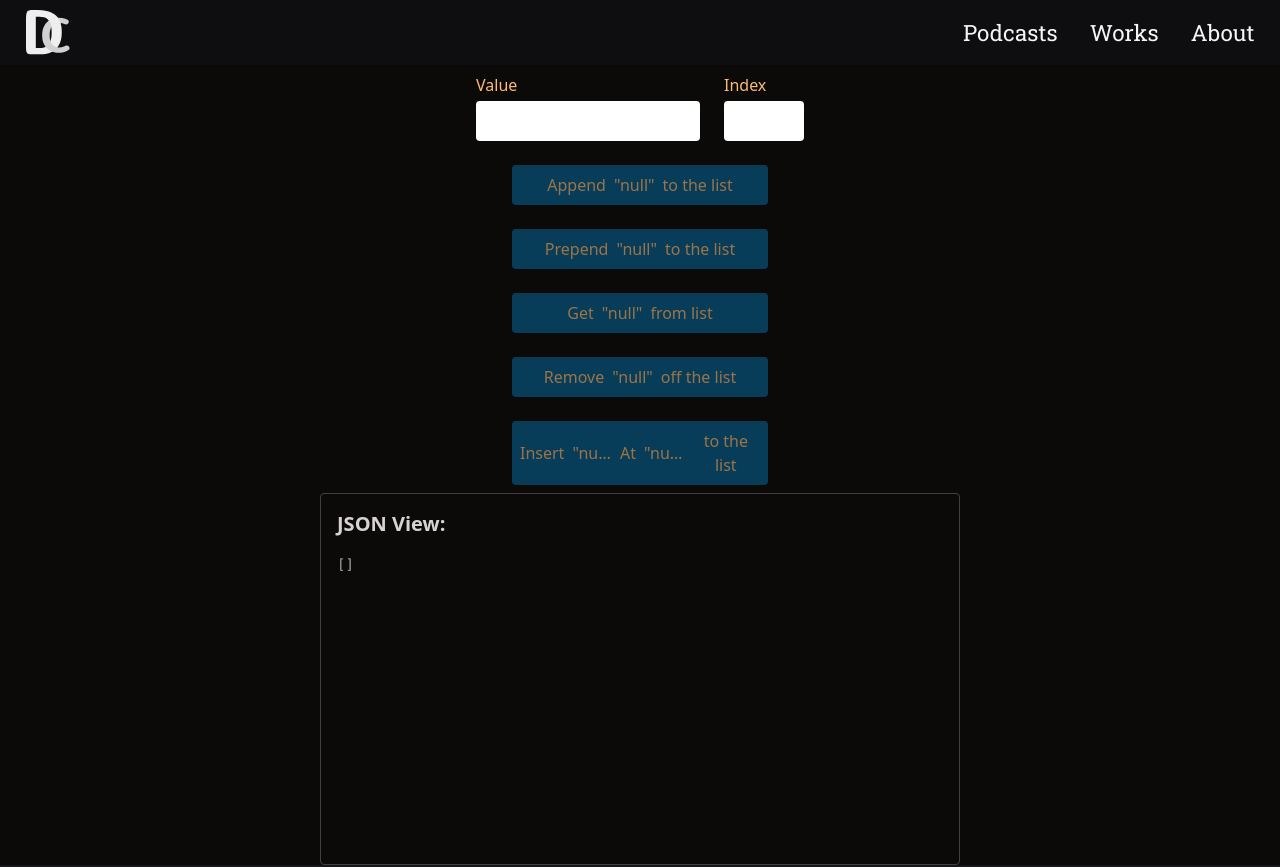
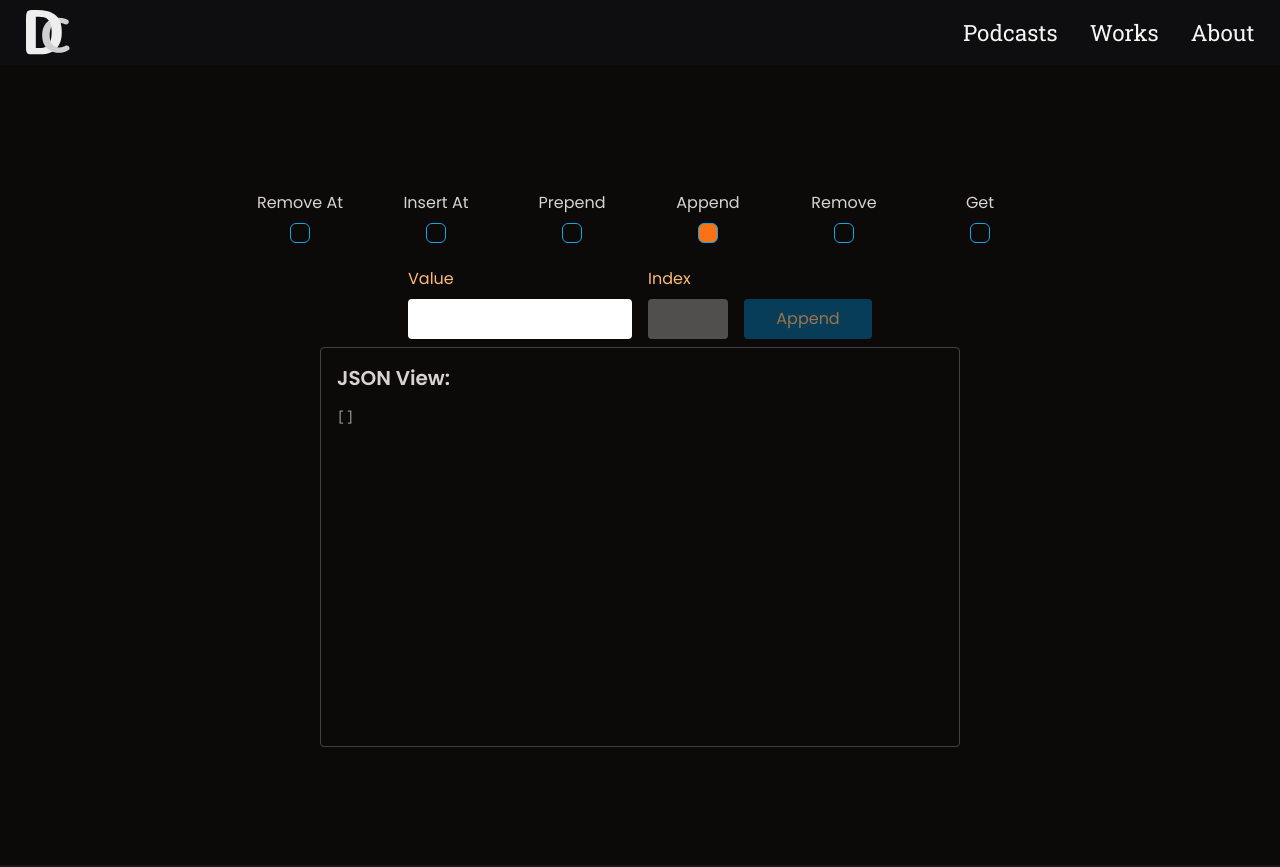
Before and after one commit to Willienn/site, a Next.js app: page /works/data-structures/linked-lists in a window 1280 px wide. Shown: the top 867 px of the page. Built offline with nearby package versions, Linux system fonts and the light colour scheme.

Commit message:
feat(main): finish implementations of doubly linked list

```diff
--- a/package.json
+++ b/package.json
@@ -32,10 +32,12 @@
     "autoprefixer": "^10.4.20",
     "classnames": "^2.5.1",
     "date-fns": "^4.1.0",
+    "dompurify": "^3.2.0",
     "eslint": "^9.14.0",
     "eslint-plugin-prettier": "^5.2.1",
     "framer-motion": "^11.11.11",
     "gray-matter": "^4.0.3",
+    "isomorphic-dompurify": "^2.16.0",
     "next": "^15.0.3",
     "next-fonts": "^1.5.1",
     "postcss": "^8.4.49",
--- a/src/app/(main)/works/data-structures/linked-lists/page.tsx
+++ b/src/app/(main)/works/data-structures/linked-lists/page.tsx
@@ -1,4 +1,5 @@
 "use client"
+import DOMPurify from "isomorphic-dompurify"
 import { useRef, useState } from "react"
 
 type Node<T> = {
@@ -135,8 +136,7 @@ export class DoublyLinkedList<T> {
       this.append(item)
       return
     }
-    const array = []
-    const result = this.get(item)
+    const result = this.get(idx)
     if (result !== -1) {
       const newNode = { node: item, prev: result.prev, next: result }
       result.prev!.next = newNode
@@ -147,7 +147,29 @@ export class DoublyLinkedList<T> {
       return
     }
   }
-  removeAt() {}
+  removeAt(idx: number): void {
+    if (idx < 0 || idx > this.length) throw new Error("Out of Bounds")
+
+    if (idx === 0) {
+      this.head = this.head.next
+      this.length--
+      return
+    }
+    if (idx === this.length) {
+      this.tail = this.tail.prev
+      this.length--
+      return
+    }
+    const result = this.get(idx)
+    if (result !== -1) {
+      result?.prev?.next ? (result.prev.next = result.next) : null // not suposed to happend but seens to happend???????
+      result?.next?.prev ? (result.next.prev = result.prev) : null // not suposed to happend but seens to happend???????
+
+      this.length--
+
+      return
+    }
+  }
   remove(item: T) {
     if (item === this.head?.node) {
       this.head = this.head.next
@@ -171,6 +193,7 @@ export class DoublyLinkedList<T> {
   }
 }
 
+// Utility function to serialize a linked list
 function serializeLinkedList<T>(head: Node<T> | undefined) {
   const result: Array<{ node: T; prev?: T; next?: T }> = []
   let currentNode = head
@@ -187,6 +210,15 @@ function serializeLinkedList<T>(head: Node<T> | undefined) {
   return result
 }
 
+// Utility to convert a string to title case
+function toTitleCase(str: string): string {
+  return str.replace(
+    /\w\S*/g,
+    (text) => text[0].toUpperCase() + text.slice(1).toLowerCase()
+  )
+}
+
+// Highlighted JSON component with sanitization
 function HighlightedJSON({
   data,
   indentation,
@@ -203,10 +235,12 @@ function HighlightedJSON({
     .replace(/null/g, '<span class="text-red-400">null</span>') // Null in red
     .replace(/true|false/g, '<span class="text-purple-400">$&</span>') // Booleans in purple
 
+  const sanitizedHTML = DOMPurify?.sanitize(highlighted)
+
   return (
     <pre
-      className="overflow-auto whitespace-pre-wrap font-mono text-sm text-stone-400"
-      dangerouslySetInnerHTML={{ __html: highlighted }}
+      className="overflow-auto whitespace-pre-wrap font-fira_code text-sm text-stone-400"
+      dangerouslySetInnerHTML={{ __html: sanitizedHTML }}
     />
   )
 }
@@ -214,130 +248,131 @@ function HighlightedJSON({
 export default function Page() {
   const [inptValue, setInptValue] = useState<string | null>(null)
   const [inptIndex, setInptIndex] = useState<string | null>(null)
-  const [_, setRenderTrigger] = useState(false)
+  const [error, setError] = useState<string | false>(false)
+  const [operation, setOperation] =
+    useState<(typeof operations)[number]>("append")
+  const [renderTrigger, setRenderTrigger] = useState(false) // Tracks updates for re-render
+
   const listRef = useRef(new DoublyLinkedList<string>()) // Persistent list
 
-  const appendToList = () => {
-    if (inptValue) {
-      listRef.current.append(inptValue)
-      setRenderTrigger((prev) => !prev) // Trigger re-render
-    }
+  function handleOperations() {
+    if (
+      !inptValue &&
+      ["append", "prepend", "get", "remove"].includes(operation)
+    ) {
+      setError("Value is required for this operation")
+      return
     }
 
-  const prependToList = () => {
-    if (inptValue) {
-      listRef.current.prepend(inptValue)
-      setRenderTrigger((prev) => !prev) // Trigger re-render
-    }
+    const index = Number(inptIndex)
+    if (
+      ["remove at", "insert at"].includes(operation) &&
+      (isNaN(index) || index < 0)
+    ) {
+      setError("Valid index is required for this operation")
+      return
     }
 
-  const removeOffList = () => {
-    if (inptValue) {
-      listRef.current.remove(inptValue)
-      setRenderTrigger((prev) => !prev) // Trigger re-render
-    }
-  }
+    setError(false)
 
-  const getFromList = () => {
-    if (inptValue) {
-      const result = listRef.current.get(inptValue)
+    switch (operation) {
+      case "insert at":
+        listRef.current.insertAt(inptValue!, index)
+        break
+      case "remove at":
+        listRef.current.removeAt(index)
+        break
+      case "get":
+        const result = listRef.current.get(inptValue!)
         alert(
           result === -1
-          ? "Your item inst in the list"
+            ? "Your item isn't in the list"
             : `Your value is: {
             node: ${result.node},
             prev: ${result.prev},
             next: ${result.next}
           }`
         )
-    }
+        break
+      case "remove":
+        listRef.current.remove(inptValue!)
+        break
+      case "prepend":
+        listRef.current.prepend(inptValue!)
+        break
+      case "append":
+        listRef.current.append(inptValue!)
+        break
     }
 
-  const insertAtToList = () => {
-    if (inptValue && inptIndex !== null) {
-      listRef.current.insertAt(inptValue, Number(inptIndex))
-      setRenderTrigger((prev) => !prev) // Trigger re-render
+    // Trigger re-render
+    setRenderTrigger((prev) => !prev)
   }
-  }
+
+  const operations = [
+    "remove at",
+    "insert at",
+    "prepend",
+    "append",
+    "remove",
+    "get",
+  ] as const
+
   return (
-    <div className="flex h-screen w-full flex-col items-center justify-center bg-stone-950">
-      <div className="flex w-full flex-col items-center justify-center gap-6 p-2 text-stone-300">
-        <div className="flex gap-6">
-          <div className="flex flex-col gap-1">
-            {/* <div className="flex gap-2">
-              <input type="radio" />
-              <input type="radio" />
-              <input type="radio" />
-              <input type="radio" />
-            </div> */}
+    <div className="flex h-screen w-full flex-col items-center justify-center bg-stone-950 font-poppins">
+      <div className="flex w-full flex-col max-w-[80%] items-center justify-center gap-6 p-2 text-stone-300">
+        <div className="flex flex-wrap gap-6 w-f">
+          {operations.map((item) => (
+            <div key={item} className="flex w-28 flex-col items-center gap-2">
+              <label htmlFor={item}>{toTitleCase(item)}</label>
+              <input
+                onClick={({ target }) => setOperation(target.value)}
+                defaultChecked={operation === item}
+                name="operation"
+                type="radio"
+                value={item}
+                id={item}
+                className="h-5 w-5 cursor-pointer appearance-none rounded-md border border-sky-500 p-2 transition-all checked:bg-orange-500"
+              />
+            </div>
+          ))}
+        </div>
+        <div className="flex flex-wrap items-end gap-4">
+          <div className="flex flex-col gap-2">
             <label className="text-orange-300">Value</label>
             <input
+              disabled={operation === "remove at"}
               className="w-56 rounded p-2 text-stone-600"
               onChange={({ target }) => setInptValue(target.value || null)}
             />
           </div>
-          <div className="flex flex-col gap-1">
+          <div className="flex w-20 flex-col gap-2">
             <label className="text-orange-300">Index</label>
             <input
+              disabled={!["remove at", "insert at"].includes(operation)}
               type="number"
               className="w-20 rounded p-2 text-stone-600"
               onChange={({ target }) => setInptIndex(target.value || null)}
             />
           </div>
-        </div>
+
           <button
-          disabled={!inptValue}
-          className="flex w-64 items-center justify-center gap-2 rounded bg-sky-950 p-2 text-orange-400 transition-all disabled:bg-sky-600/70 disabled:text-orange-300 disabled:opacity-60"
-          onClick={appendToList}
+            disabled={
+              !inptValue &&
+              ["append", "prepend", "remove", "get"].includes(operation)
+            }
+            className="flex h-10 w-32 items-center justify-center gap-2 rounded bg-sky-950 p-2 text-orange-400 transition-all disabled:bg-sky-600/70 disabled:text-orange-300 disabled:opacity-60"
+            onClick={handleOperations}
           >
-          Append
-          <div className="max-w-20 overflow-hidden text-ellipsis whitespace-nowrap">{`"${inptValue}"`}</div>
-          to the list
-        </button>
-        <button
-          disabled={!inptValue}
-          className="flex w-64 items-center justify-center gap-2 rounded bg-sky-950 p-2 text-orange-400 transition-all disabled:bg-sky-600/70 disabled:text-orange-300 disabled:opacity-60"
-          onClick={prependToList}
-        >
-          Prepend
-          <div className="max-w-20 overflow-hidden text-ellipsis whitespace-nowrap">{`"${inptValue}"`}</div>
-          to the list
-        </button>{" "}
-        <button
-          disabled={!inptValue}
-          className="flex w-64 items-center justify-center gap-2 rounded bg-sky-950 p-2 text-orange-400 transition-all disabled:bg-sky-600/70 disabled:text-orange-300 disabled:opacity-60"
-          onClick={getFromList}
-        >
-          Get
-          <div className="max-w-20 overflow-hidden text-ellipsis whitespace-nowrap">{`"${inptValue}"`}</div>
-          from list
-        </button>
-        <button
-          disabled={!inptValue}
-          className="flex w-64 items-center justify-center gap-2 rounded bg-sky-950 p-2 text-orange-400 transition-all disabled:bg-sky-600/70 disabled:text-orange-300 disabled:opacity-60"
-          onClick={removeOffList}
-        >
-          Remove
-          <div className="max-w-20 overflow-hidden text-ellipsis whitespace-nowrap">{`"${inptValue}"`}</div>
-          off the list
-        </button>
-        <button
-          disabled={!inptValue}
-          className="flex w-64 items-center justify-center gap-2 rounded bg-sky-950 p-2 text-orange-400 transition-all disabled:bg-sky-600/70 disabled:text-orange-300 disabled:opacity-60"
-          onClick={insertAtToList}
-        >
-          Insert
-          <div className="max-w-20 overflow-hidden text-ellipsis whitespace-nowrap">{`"${inptValue}"`}</div>
-          At
-          <div className="max-w-20 overflow-hidden text-ellipsis whitespace-nowrap">{`"${inptIndex}"`}</div>
-          to the list
+            {toTitleCase(operation)}
           </button>
         </div>
+      </div>
 
-      <div className="flex size-[50%] flex-col gap-4 rounded border border-zinc-700 p-4">
+      <div className="flex size-[80%] flex-col gap-4 rounded border border-zinc-700 p-4 sm:size-[50%]">
         <h2 className="text-xl font-semibold text-stone-300">JSON View:</h2>
         <HighlightedJSON
-          data={serializeLinkedList(listRef.current["head"])}
+          data={serializeLinkedList(listRef.current.head)}
           indentation={2}
         />
       </div>
```
Also changed, not shown: 1 other file (tests, documents, lock files or other folders). Lines whose indentation alone changed are shown as unchanged.
